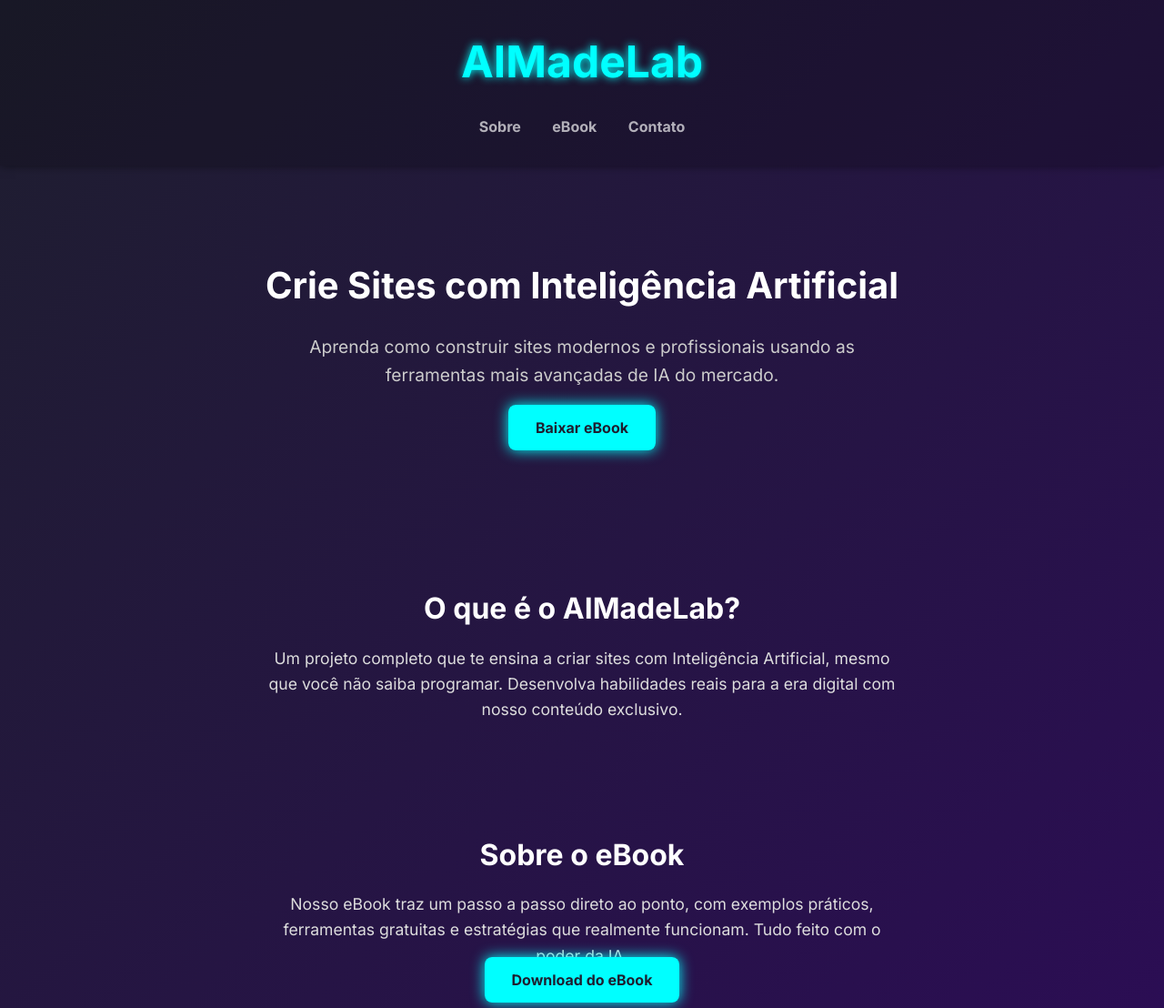
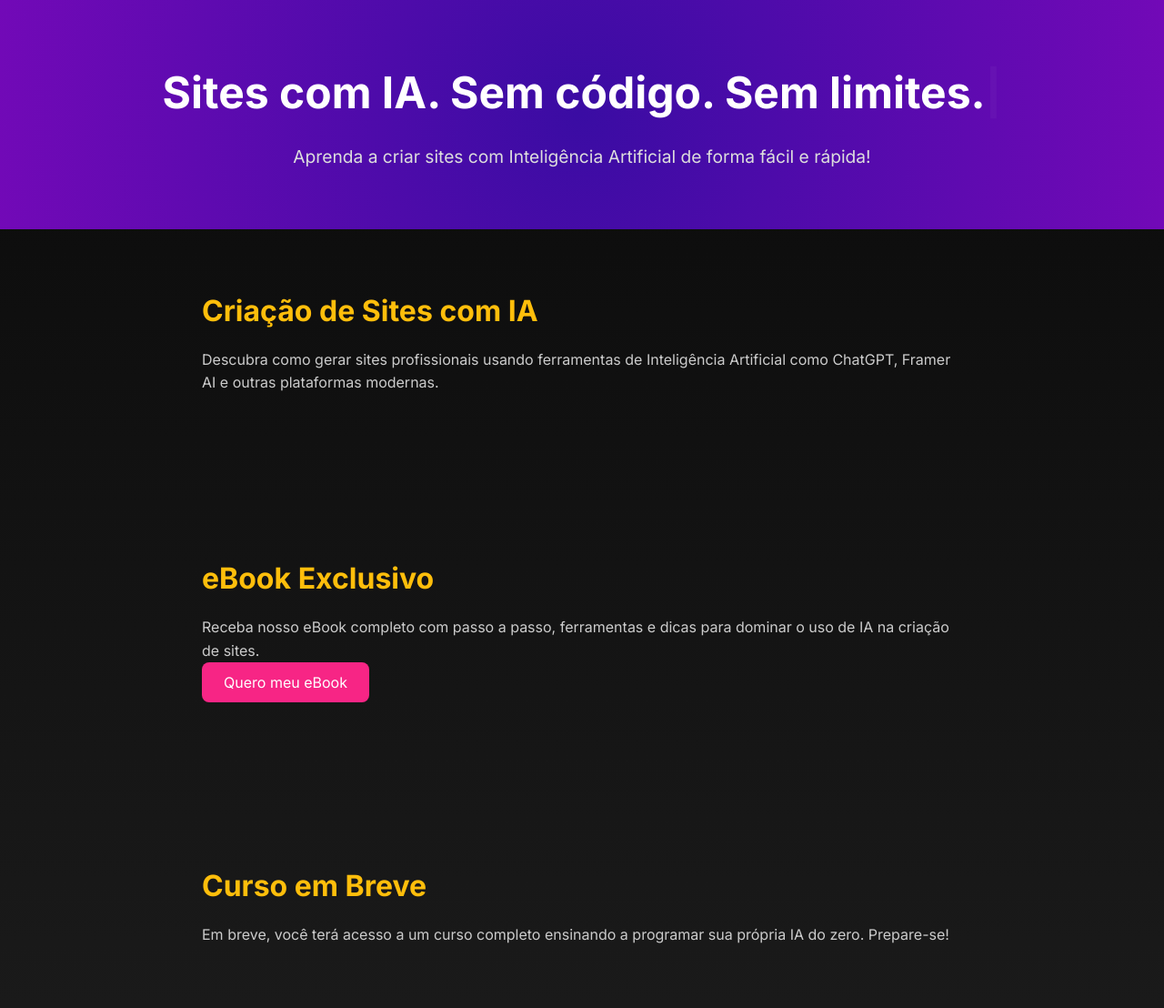
Before and after one commit to ArthurFSbr/aimadelab-site, a plain HTML site: page index.html in a window 1280 px wide. Shown: the top 1108 px of the page at 91% size. Drawn offline with nearby package versions, Linux system fonts and the light colour scheme.

Commit message:
Update index.html

```diff
--- a/index.html
+++ b/index.html
@@ -1,148 +1,109 @@
 <!DOCTYPE html>
-<html lang="pt-br">
+<html lang="en">
 <head>
   <meta charset="UTF-8" />
-  <meta name="viewport" content="width=device-width, initial-scale=1.0"/>
-  <title>AIMadeLab - Crie Sites com IA</title>
-  <link href="https://fonts.googleapis.com/css2?family=Inter:wght@400;700;900&display=swap" rel="stylesheet">
+  <meta name="viewport" content="width=device-width, initial-scale=1.0" />
+  <title>AIMadeLab - IA para criação de sites</title>
+  <link href="https://fonts.googleapis.com/css2?family=Inter:wght@400;700&display=swap" rel="stylesheet">
+  <link rel="stylesheet" href="https://unpkg.com/aos@2.3.1/dist/aos.css" />
   <style>
     * {
       margin: 0;
       padding: 0;
       box-sizing: border-box;
+      font-family: 'Inter', sans-serif;
     }
-
     body {
-      font-family: 'Inter', sans-serif;
-      background: linear-gradient(135deg, #1e1e2f, #2d0b59);
+      background: linear-gradient(180deg, #0a0a0a 0%, #1c1c1c 100%);
       color: white;
       line-height: 1.6;
     }
-
     header {
-      padding: 30px;
+      padding: 4rem 2rem;
       text-align: center;
-      background: rgba(0, 0, 0, 0.2);
-      box-shadow: 0 0 10px rgba(0, 0, 0, 0.5);
+      background: radial-gradient(circle, #3a0ca3 0%, #7209b7 100%);
     }
-
     header h1 {
-      font-size: 3em;
-      color: #00FFFF;
-      text-shadow: 0 0 10px #00FFFF;
+      font-size: 3rem;
+      margin-bottom: 1rem;
     }
-
-    nav {
-      margin-top: 20px;
+    header p {
+      font-size: 1.2rem;
+      color: #ddd;
     }
-
-    nav a {
-      color: #ffffffaa;
-      text-decoration: none;
-      margin: 0 15px;
-      font-weight: bold;
-      transition: color 0.3s;
+    section {
+      padding: 4rem 2rem;
+      max-width: 900px;
+      margin: auto;
     }
-
-    nav a:hover {
-      color: #00FFFF;
+    .feature {
+      margin-bottom: 3rem;
     }
-
-    .hero {
-      padding: 100px 20px;
+    .feature h2 {
+      font-size: 2rem;
+      margin-bottom: 1rem;
+      color: #ffbe0b;
+    }
+    .feature p {
+      color: #ccc;
+    }
+    .btn {
+      background-color: #f72585;
+      color: white;
+      padding: 0.75rem 1.5rem;
+      font-size: 1rem;
+      border: none;
+      border-radius: 0.5rem;
+      cursor: pointer;
+      transition: background-color 0.3s;
+    }
+    .btn:hover {
+      background-color: #b5179e;
+    }
+    footer {
+      padding: 2rem;
       text-align: center;
-    }
-
-    .hero h2 {
-      font-size: 2.5em;
-      color: #ffffff;
-      margin-bottom: 20px;
-    }
-
-    .hero p {
-      max-width: 600px;
-      margin: 0 auto 30px auto;
-      font-size: 1.2em;
-      color: #cccccc;
-    }
-
-    .cta-button {
-      background: #00FFFF;
-      color: #1e1e2f;
-      padding: 15px 30px;
-      border: none;
-      font-size: 1em;
-      border-radius: 8px;
-      cursor: pointer;
-      font-weight: bold;
-      text-decoration: none;
-      box-shadow: 0 0 15px #00FFFF;
-      transition: background 0.3s;
-    }
-
-    .cta-button:hover {
-      background: #00cccc;
-    }
-
-    .section {
-      padding: 60px 20px;
-      text-align: center;
-    }
-
-    .section h3 {
-      font-size: 2em;
-      margin-bottom: 15px;
-    }
-
-    .section p {
-      max-width: 700px;
-      margin: auto;
-      font-size: 1.1em;
-      color: #dddddd;
-    }
-
-    footer {
-      background: rgba(0, 0, 0, 0.2);
-      padding: 20px;
-      text-align: center;
-      color: #aaa;
+      background-color: #111;
+      color: #888;
     }
   </style>
 </head>
 <body>
-  <header>
-    <h1>AIMadeLab</h1>
-    <nav>
-      <a href="#sobre">Sobre</a>
-      <a href="#ebook">eBook</a>
-      <a href="#contato">Contato</a>
-    </nav>
+  <header data-aos="fade-down">
+    <h1><span id="typed"></span></h1>
+    <p>Aprenda a criar sites com Inteligência Artificial de forma fácil e rápida!</p>
   </header>
 
-  <section class="hero">
-    <h2>Crie Sites com Inteligência Artificial</h2>
-    <p>Aprenda como construir sites modernos e profissionais usando as ferramentas mais avançadas de IA do mercado.</p>
-    <a href="#ebook" class="cta-button">Baixar eBook</a>
+  <section data-aos="fade-up" class="feature">
+    <h2>Criação de Sites com IA</h2>
+    <p>Descubra como gerar sites profissionais usando ferramentas de Inteligência Artificial como ChatGPT, Framer AI e outras plataformas modernas.</p>
   </section>
 
-  <section class="section" id="sobre">
-    <h3>O que é o AIMadeLab?</h3>
-    <p>Um projeto completo que te ensina a criar sites com Inteligência Artificial, mesmo que você não saiba programar. Desenvolva habilidades reais para a era digital com nosso conteúdo exclusivo.</p>
+  <section data-aos="fade-up" class="feature">
+    <h2>eBook Exclusivo</h2>
+    <p>Receba nosso eBook completo com passo a passo, ferramentas e dicas para dominar o uso de IA na criação de sites.</p>
+    <button class="btn">Quero meu eBook</button>
   </section>
 
-  <section class="section" id="ebook">
-    <h3>Sobre o eBook</h3>
-    <p>Nosso eBook traz um passo a passo direto ao ponto, com exemplos práticos, ferramentas gratuitas e estratégias que realmente funcionam. Tudo feito com o poder da IA.</p>
-    <a href="#" class="cta-button">Download do eBook</a>
-  </section>
-
-  <section class="section" id="contato">
-    <h3>Fale com a gente</h3>
-    <p>Quer saber mais? Em breve teremos um canal de atendimento exclusivo para tirar dúvidas e acompanhar seu progresso.</p>
+  <section data-aos="fade-up" class="feature">
+    <h2>Curso em Breve</h2>
+    <p>Em breve, você terá acesso a um curso completo ensinando a programar sua própria IA do zero. Prepare-se!</p>
   </section>
 
   <footer>
-    <p>&copy; 2025 AIMadeLab. Todos os direitos reservados.</p>
+    <p>© 2025 AIMadeLab. Todos os direitos reservados.</p>
   </footer>
+
+  <script src="https://cdn.jsdelivr.net/npm/typed.js@2.0.12"></script>
+  <script src="https://unpkg.com/aos@2.3.1/dist/aos.js"></script>
+  <script>
+    AOS.init();
+    new Typed('#typed', {
+      strings: ["Bem-vindo ao AIMadeLab", "Sites com IA. Sem código. Sem limites."],
+      typeSpeed: 50,
+      backSpeed: 25,
+      loop: true
+    });
+  </script>
 </body>
 </html>
```
